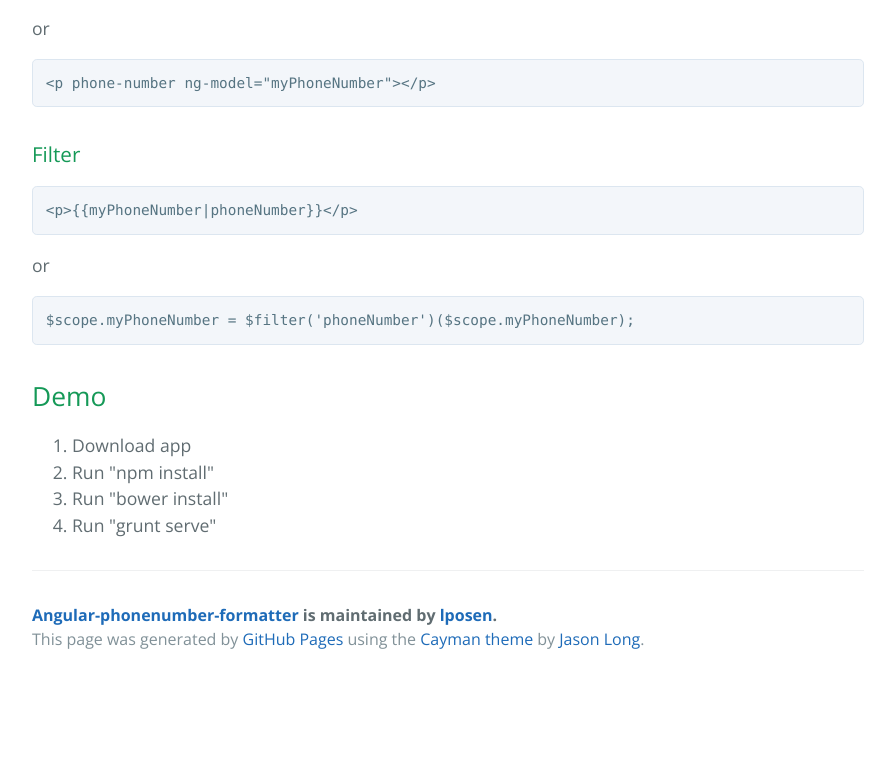
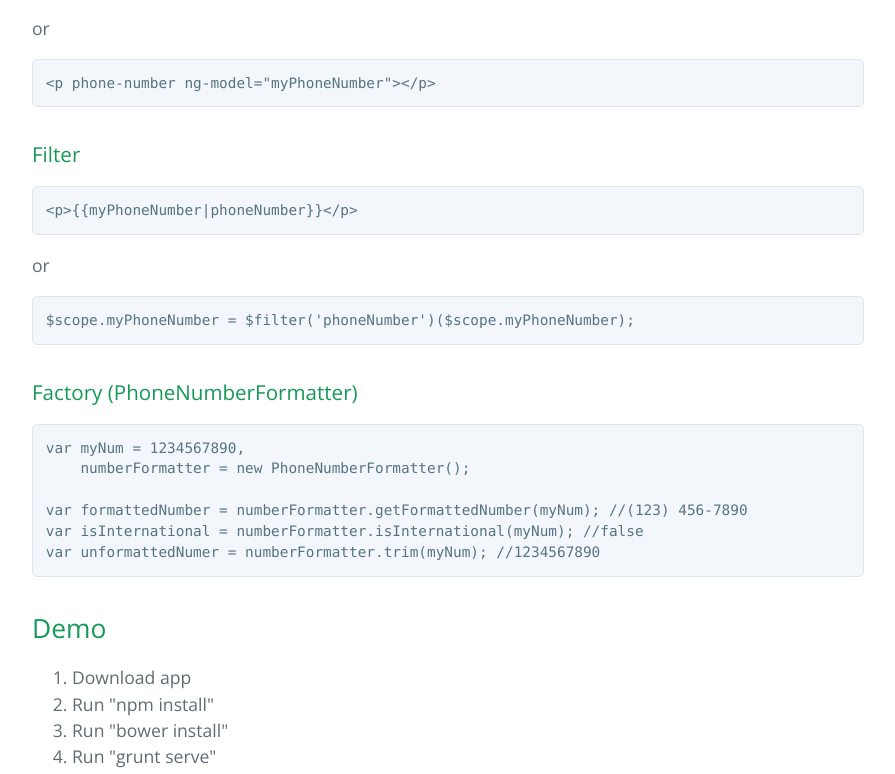
Before and after one commit to lposen/angular-phonenumber-formatter, a plain HTML site: page index.html in a window 1280 px wide. Shown: the part 1682-2456 px from the top of the page, without its empty margins (192-1087 px from the left). Before the commit the page ends 2365 px from the top, so only its background shows below. Drawn offline with nearby package versions, Linux system fonts and the light colour scheme.

Commit message:
Create gh-pages branch via GitHub

```diff
--- a/index.html
+++ b/index.html
@@ -19,7 +19,7 @@
     </section>
 
     <section class="main-content">
-      <p>This library formats American national numbers and international numbers using Angular, Googles i18n Phone Number Formatter.</p>
+      <p>This library formats American national numbers and international numbers using Angular, <a href="https://github.com/googlei18n/libphonenumber">Googles i18n Phone Number Formatter</a>.</p>
 
 <p><a href="http://lposen.github.io/angular-phonenumber-formatter/app/phoneNumberFormatter/#/">See Demo</a></p>
 
@@ -91,6 +91,17 @@ If you're using it as an attribute, be aware that it creates an isolate scope, s
 <pre><code>$scope.myPhoneNumber = $filter('phoneNumber')($scope.myPhoneNumber);
 </code></pre>
 
+<h3>
+<a id="factory-phonenumberformatter" class="anchor" href="#factory-phonenumberformatter" aria-hidden="true"><span aria-hidden="true" class="octicon octicon-link"></span></a>Factory (PhoneNumberFormatter)</h3>
+
+<pre><code>var myNum = 1234567890,
+    numberFormatter = new PhoneNumberFormatter();
+
+var formattedNumber = numberFormatter.getFormattedNumber(myNum); //(123) 456-7890
+var isInternational = numberFormatter.isInternational(myNum); //false
+var unformattedNumer = numberFormatter.trim(myNum); //1234567890
+</code></pre>
+
 <h2>
 <a id="demo" class="anchor" href="#demo" aria-hidden="true"><span aria-hidden="true" class="octicon octicon-link"></span></a>Demo</h2>
 
```
Also changed, not shown: params.json (+1 -1 lines).
